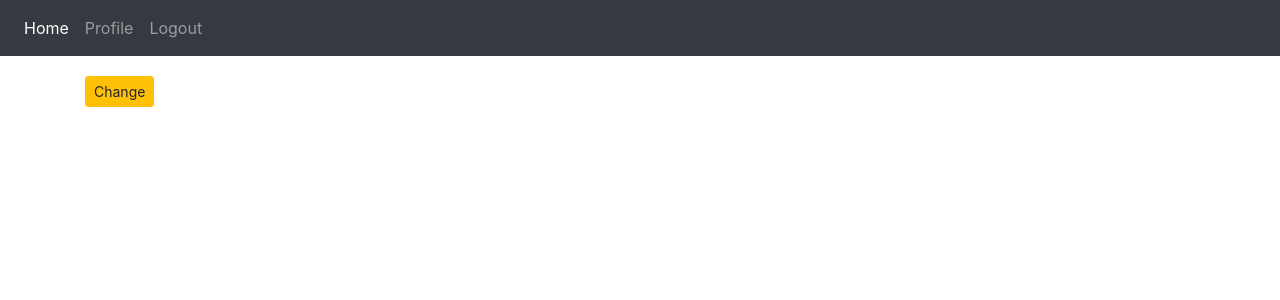
After one commit to TAWHID1248/My_Blog_Project, a Django app: page /account/change-profile/ in a window 1280 px wide. The commit adds this page. Shown: the top 300 px of the page. Run offline with Django 4.2, Linux system fonts and the light colour scheme; a user stored in the database is signed in; some libraries are stand-ins or nearby versions.

Commit message:
monday commit

```diff
--- /dev/null
+++ b/App_Login/forms.py
@@ -0,0 +1,17 @@
+from django import forms
+from django.contrib.auth.forms import UserCreationForm, UserChangeForm
+from django.contrib.auth.models import User
+from App_Login.models import UserProfile
+
+
+class SignUpForm(UserCreationForm):
+    email = forms.EmailField(label="Email Address", required=True)
+    class Meta:
+        model = User
+        fields = ('username', 'email', 'password1', 'password2')
+
+
+class UserProfileChange(UserChangeForm):
+    class Meta:
+        model = User
+        fields = ('username', 'email', 'first_name', 'last_name', 'password')
--- a/App_Login/urls.py
+++ b/App_Login/urls.py
@@ -7,5 +7,9 @@ app_name = 'App_Login'
 
 urlpatterns = [
     path('signup/', views.sign_up, name='signup'),
-    path('login/', views.login_page, name='login')
+    path('login/', views.login_page, name='login'),
+    path('logout/', views.logout_user, name='logout'),
+    path('profile/', views.profile, name='profile'),
+    path('change-profile/', views.user_change, name='user_change'),
+
 ]
--- a/App_Login/views.py
+++ b/App_Login/views.py
@@ -3,14 +3,16 @@ from django.contrib.auth.forms import UserCreationForm, AuthenticationForm
 from django.contrib.auth import login, authenticate, logout
 from django.shortcuts import HttpResponseRedirect
 from django.urls import reverse
+from django.contrib.auth.decorators import login_required
+from App_Login . forms import SignUpForm, UserProfileChange
 # Create your views here.
 
 
 def sign_up(request):
-    form = UserCreationForm()
+    form = SignUpForm()
     registered = False
     if request.method == 'POST':
-        form = UserCreationForm(data=request.POST)
+        form = SignUpForm(data=request.POST)
         if form.is_valid():
             form.save()
             registered = True
@@ -26,9 +28,32 @@ def login_page(request):
         form = AuthenticationForm(data=request.POST)
         if form.is_valid():
             username = form.cleaned_data.get('username')
-            password = form.cleaned_data.get('pasword')
+            password = form.cleaned_data.get('password')
             user = authenticate(username=username, password=password)
             if user is not None:
                 login(request, user)
-                return HttpResponseRedirect('index')
+                return HttpResponseRedirect(reverse('index'))
     return render(request, 'App_Login/login.html', context={'form':form})
+
+
+@login_required
+def logout_user(request):
+    logout(request)
+    return HttpResponseRedirect(reverse('index'))
+
+
+@login_required
+def profile(request):
+    return render(request, 'App_Login/profile.html', context={})
+
+
+@login_required
+def user_change(request):
+    current_user = request.user
+    form = UserProfileChange(instance=current_user)
+    if request.method == 'POST':
+        form = UserProfileChange(request.POST, instance=current_user)
+        if form.is_valid():
+            form.save()
+            form = UserProfileChange(instance=current_user)
+    return render(request, 'App_Login/change_profile.html', context={})
--- a/My_Blog_Project/settings.py
+++ b/My_Blog_Project/settings.py
@@ -115,7 +115,7 @@ AUTH_PASSWORD_VALIDATORS = [
 
 LANGUAGE_CODE = 'en-us'
 
-TIME_ZONE = 'UTC'
+TIME_ZONE = 'Asia/Dhaka'
 
 USE_I18N = True
 
@@ -136,3 +136,6 @@ MEDIA_URL = 'media/'
 # https://docs.djangoproject.com/en/4.2/ref/settings/#default-auto-field
 
 DEFAULT_AUTO_FIELD = 'django.db.models.BigAutoField'
+
+
+LOGIN_URL = '/account/login/'
--- /dev/null
+++ b/templates/App_Login/change_profile.html
@@ -0,0 +1,10 @@
+{% extends 'base.html' %}
+{% load crispy_forms_tags %}
+{% block title_block %} Change Profile {% endblock %}
+{% block  body_block %}
+<form method="POST">
+  {{ form|crispy }}
+  {% csrf_token %}
+  <button type="submit" class="btn btn-warning btn-sm">Change</button>
+</form>
+{% endblock %}
--- a/templates/base.html
+++ b/templates/base.html
@@ -20,12 +20,21 @@
       <li class="nav-item active">
         <a class="nav-link" href="{% url 'index' %}"> Home </a>
       </li>
+      {% if user.is_authenticated %}
+      <li class="nav-item">
+        <a class="nav-link" href="{% url 'App_Login:profile' %}"> Profile </a>
+      </li>
+      <li class="nav-item">
+        <a class="nav-link" href="{% url 'App_Login:logout' %}"> Logout </a>
+      </li>
+      {% else %}
       <li class="nav-item">
         <a class="nav-link" href="{% url 'App_Login:signup' %}"> Sign Up </a>
       </li>
       <li class="nav-item">
-        <a class="nav-link" href="{% url 'App_Login:login' %}"> Login Here </a>
+        <a class="nav-link" href="{% url 'App_Login:login' %}"> Login </a>
       </li>
+      {% endif %}
     </ul>
   </nav>
   <div class="container" style="padding-top:20px">
```
Also changed, not shown: templates/App_Login/profile.html (added, +10 -0 lines), db.sqlite3.
